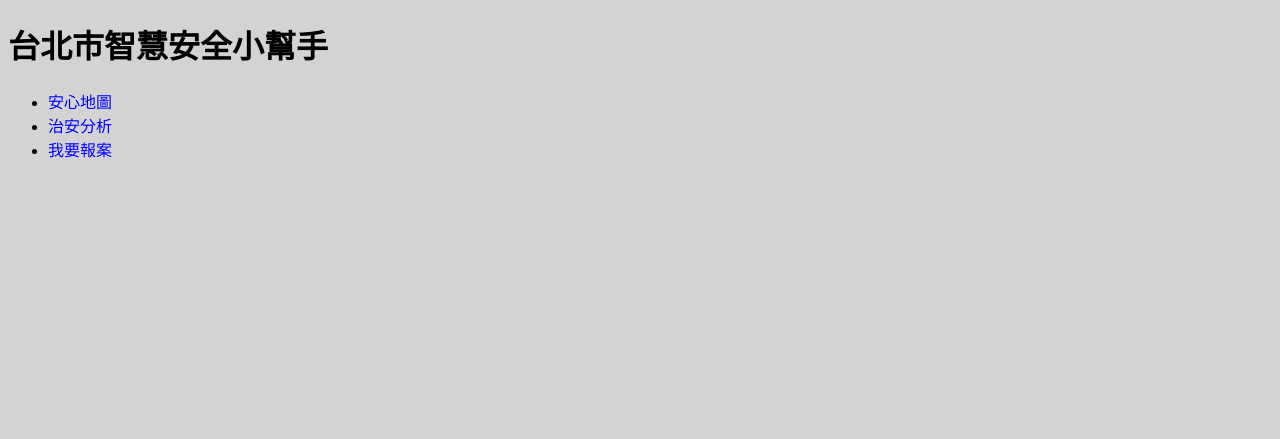
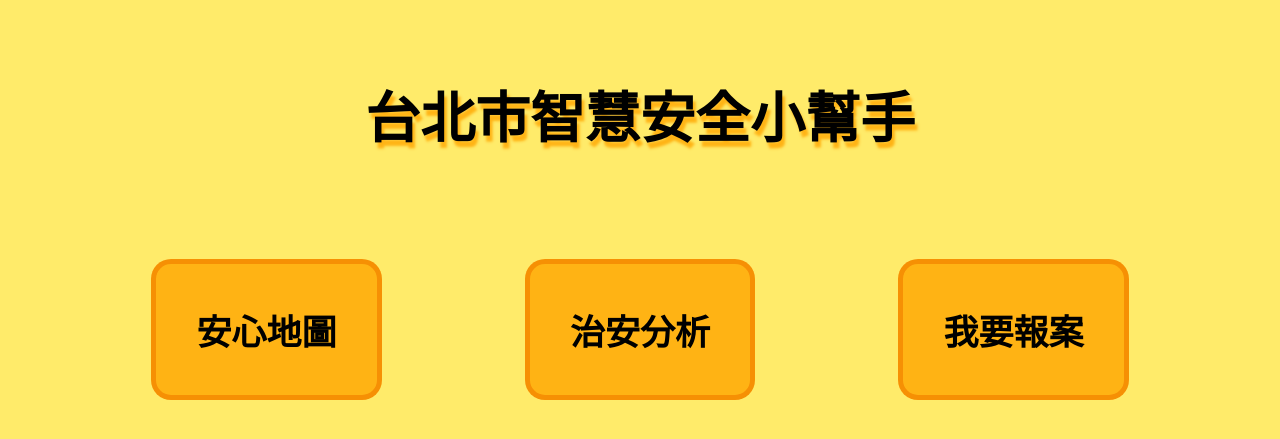
Before and after one commit to chiawen0104/taipei_safe, a Flask app: page / in a window 1280 px wide. Shown: the top 439 px of the page. Run offline with Flask 3, Linux system fonts and the light colour scheme.

Commit message:
Update frontend

```diff
--- a/demo/main.py
+++ b/demo/main.py
@@ -1,5 +1,11 @@
-from flask import Flask, render_template
+# encoding = "utf-8"
+from flask import Flask, render_template, request
+import requests
+import json
 
+from linebot import LineBotApi, WebhookHandler
+from linebot.exceptions import InvalidSignatureError
+from linebot.models import MessageEvent, TextMessage, TextSendMessage
 
 app = Flask(__name__)
 
@@ -19,5 +25,54 @@ def analysis():
 def report():
     return render_template('report.html')
 
+@app.route("/", methods=['POST'])
+def linebot():
+    body = request.get_data(as_text=True)
+    try:
+        json_data = json.loads(body)
+        access_token = '你的 line token' ### 輸入自己的 line token
+        secret = '你的 line secret' ### 輸入自己的 line secret
+        line_bot_api = LineBotApi(access_token)
+        handler = WebhookHandler(secret)
+        signature = request.headers['X-Line-Signature']
+        handler.handle(body, signature)
+        tk = json_data['events'][0]['replyToken']
+        type = json_data['events'][0]['message']['type']
+        print(json_data)
+
+        if type =='text':
+            msg = json_data['events'][0]['message']['text']
+            print(msg)
+            reply = msg
+        ### 使用者傳送地址訊息，回傳訊息中的地址
+        elif type == 'location':
+            address = json_data['events'][0]['message']['address'].replace('台','臺')
+            reply = address
+        ###
+        else:
+            reply = '我目前還看不懂QAQ'
+
+        print(reply)
+        line_bot_api.reply_message(tk, TextSendMessage(reply)) #回傳訊息
+    except:
+        print(body)
+
+    return 'OK'
+
+
+# LINE 回傳訊息函式
+def reply_message(msg, rk, token):
+    headers = {'Authorization':f'Bearer {token}','Content-Type':'application/json'}
+    body = {
+    'replyToken':rk,
+    'messages':[{
+            "type": "text",
+            "text": msg
+        }]
+    }
+    req = requests.request('POST', 'https://api.line.me/v2/bot/message/reply', headers=headers, data=json.dumps(body).encode('utf-8'))
+    print(req.text)
+
+
 if __name__ == '__main__':
     app.run()
--- a/demo/static/index_styles.css
+++ b/demo/static/index_styles.css
@@ -1,12 +1,44 @@
 body {
-    background-color: lightgray;
+    background-color: rgba(255, 221, 0, 0.583);
 }
 
 h1 {
     color: black;
+    font-size: 55px;
+    font-weight:bold;
+    text-align: center;
+    line-height: 3;
+    text-shadow: 0.05em 0.1em 0.05em rgba(255, 166, 0, 0.806);
+    font-family:"Microsoft JhengHei";
 }
 
-a {
-    color: blue;
+.group2{
+    padding:0;
+    display:flex;
+    justify-content:space-evenly;
+    list-style: none;
+}
+
+.button2 a{
+    background-color: rgba(255, 166, 0, 0.806);
+    padding: 40px 40px;
+    margin:20px 0px;
+    text-align:center;
+    display: block;
+    cursor: pointer;
+    border: 5px solid  rgb(244, 134, 0, 0.8);
+    transition: all .3s linear;
+    border-radius: 20px;
+    display: block;
+    color: #000000;
     text-decoration: none;
+    font-size: 35px;
+    font-weight:bold;
+    transition: all .3s linear;
 }
+.button2 a:hover {
+    background-color: rgb(244, 134, 0, 0.8);
+    color: rgb(255, 255, 255);
+    font-weight:bold;
+    font-size: 40px;
+}
--- a/demo/templates/analysis.html
+++ b/demo/templates/analysis.html
@@ -2,10 +2,11 @@
 <html>
 <head>
     <title>治安分析</title>
+    <link rel="stylesheet" href="{{ url_for('static', filename='analysis_styles.css') }}">
 </head>
 <body>
     <h1>治安分析</h1>
     <!-- 在此放置治安分析的內容 -->
-    <a href="/">回到主選單</a>
+    <div class="back"><a href="/">回到主選單</a></div>
 </body>
 </html>
--- a/demo/templates/index.html
+++ b/demo/templates/index.html
@@ -6,10 +6,10 @@
 </head>
 <body>
     <h1>台北市智慧安全小幫手</h1>
-    <ul>
-        <li><a href="/map">安心地圖</a></li>
-        <li><a href="/analysis">治安分析</a></li>
-        <li><a href="/report">我要報案</a></li>
+    <ul class="group2">
+        <li class="button2"><a href="/map">安心地圖</a></li>
+        <li class="button2"><a href="/analysis">治安分析</a></li>
+        <li class="button2"><a href="/report">我要報案</a></li>
     </ul>
 </body>
 </html>
--- a/demo/templates/map.html
+++ b/demo/templates/map.html
@@ -2,10 +2,11 @@
 <html>
 <head>
     <title>安心地圖</title>
+    <link rel="stylesheet" href="{{ url_for('static', filename='map_styles.css') }}">
 </head>
 <body>
     <h1>安心地圖</h1>
     <!-- 在此放置安心地圖的內容 -->
-    <a href="/">回到主選單</a>
+    <div class="back"><a href="/">回到主選單</a></div>
 </body>
 </html>
--- a/demo/templates/report.html
+++ b/demo/templates/report.html
@@ -2,10 +2,11 @@
 <html>
 <head>
     <title>我要報案</title>
+    <link rel="stylesheet" href="{{ url_for('static', filename='report_styles.css') }}">
 </head>
 <body>
     <h1>我要報案</h1>
     <!-- 在此放置案件回報的內容 -->
-    <a href="/">回到主選單</a>
+    <div class="back"><a href="/">回到主選單</a></div>
 </body>
 </html>
```
Also changed, not shown: demo/static/analysis_styles.css (added, +46 -0 lines), demo/static/map_styles.css (added, +45 -0 lines), demo/static/report_styles.css (added, +46 -0 lines), README.md.
